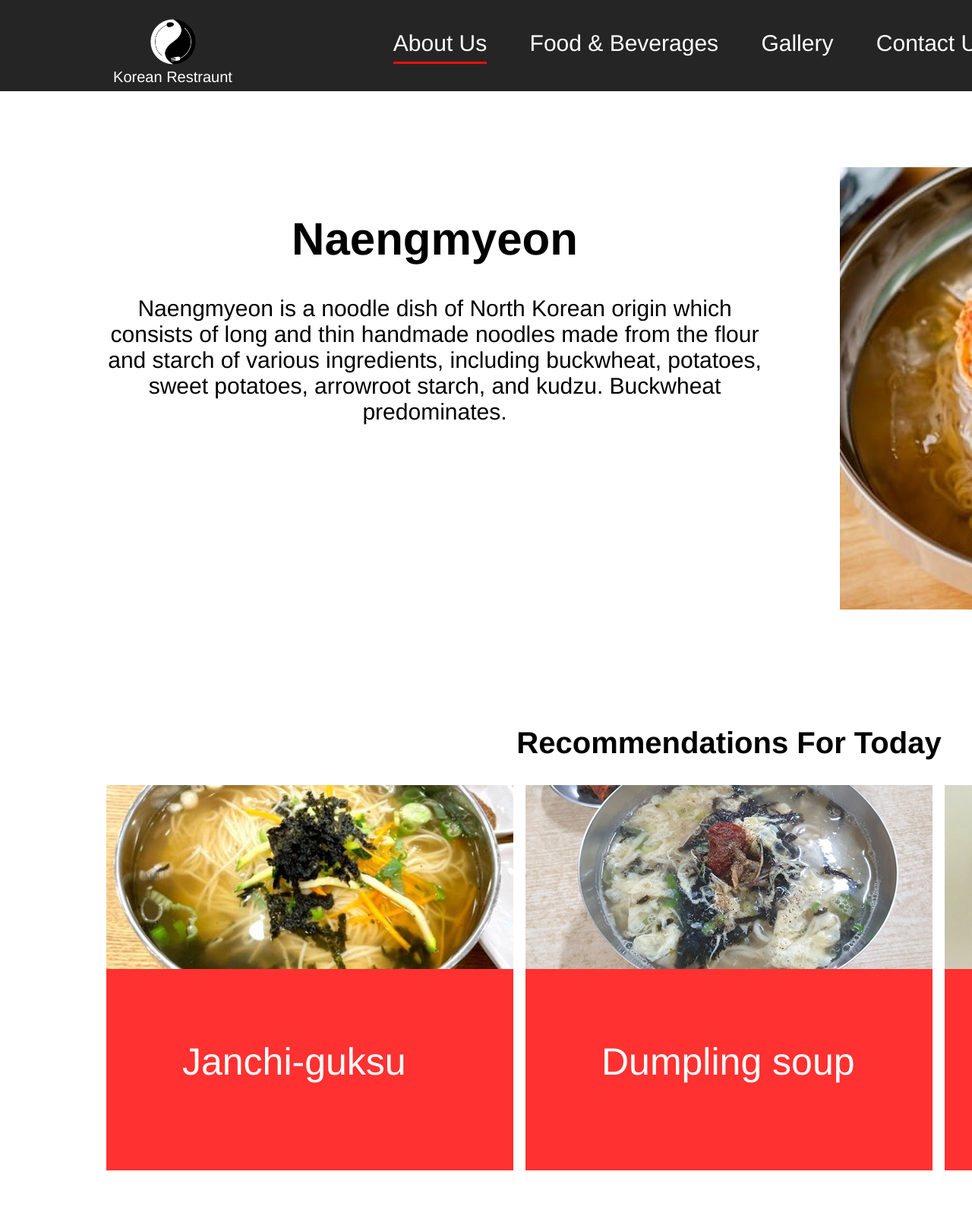
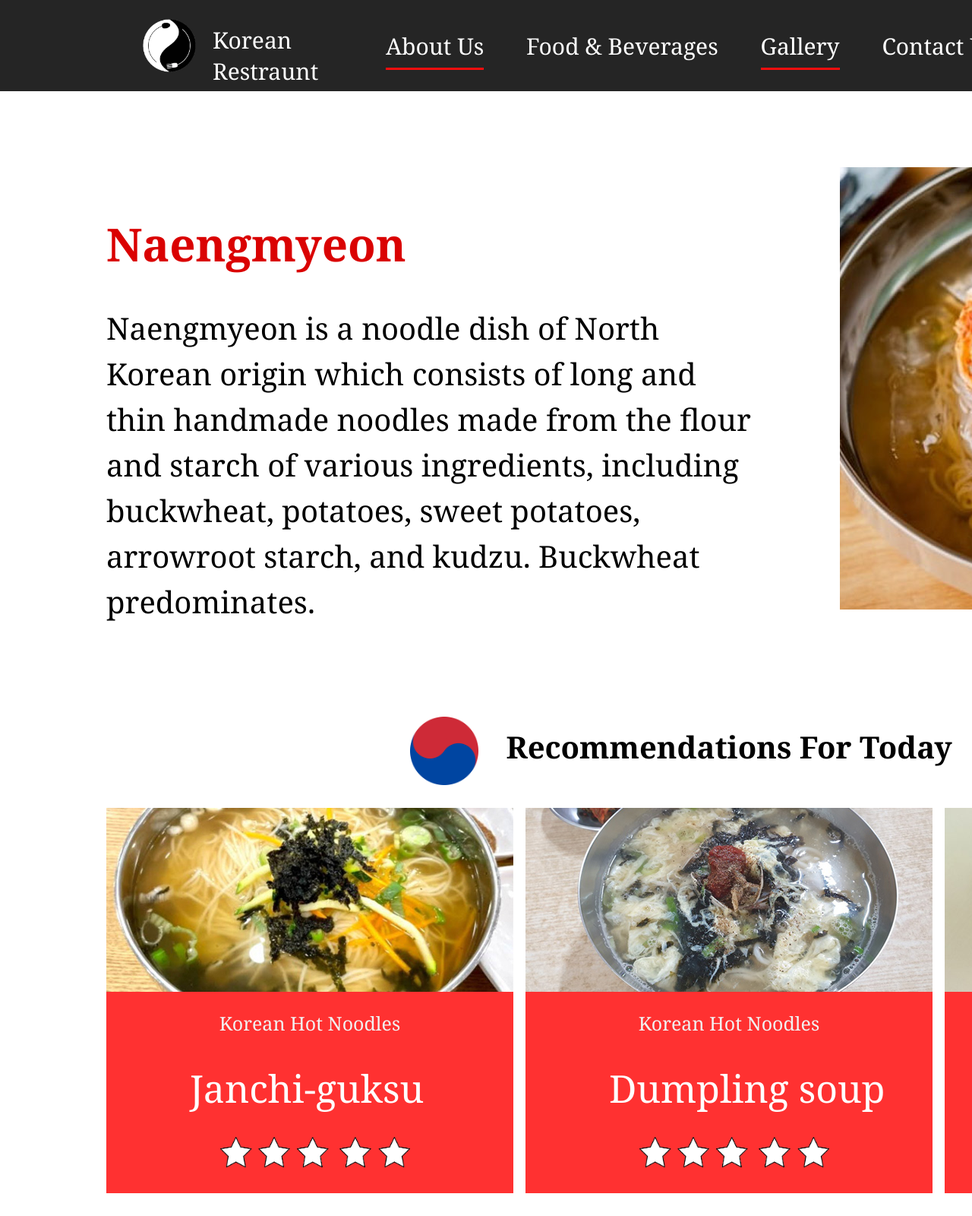
Before and after one commit to L22Seojong/lee_seojong_FIP, a plain HTML site: page index.html in a window 1280 px wide. Shown: the top 1600 px of the page at 76% size. Drawn offline with Linux system fonts and the light colour scheme.

Commit message:
building indext.html
changing location of images, adding more texts, and changing the font style

```diff
--- a/css/main.css
+++ b/css/main.css
@@ -19,8 +19,53 @@
 	margin: 0;
 	padding-top: 10px;
 	margin-top: 5px;
-	margin-right: 85px;
+	margin-right: 95px;
 	font-size: 20px;
+}
+
+.name {
+	margin-left: 140px;
+	margin-top: -69px;
+	font-size: 30px;
+}
+
+.hero_title {
+	text-align: left;
+	font-size: 60px;
+	color: #da0202;
+}
+
+.description {
+	text-align: left;
+	font-size: 40px;
+	line-height: 1.5;
+}
+
+.food {
+	color: #f2f2f2;
+	text-align: center;
+	font-size: 25px;
+	margin-bottom: -55px;
+	margin-top: 20px;
+}
+
+.grade {
+	margin-top: 30px;
+	margin-left: 150px;
+	width: 250px;
+}
+
+.taegeuk {
+	margin-top: -100px;
+	margin-bottom: 30px;
+	margin-left: 400px;
+}
+
+
+.taegeuk2 {
+	margin-top: -100px;
+	margin-bottom: 30px;
+	margin-left: 1005px;
 }
 
 #main-nav {
@@ -126,7 +171,7 @@ img {
 /*html selectors*/
 
 body {
-	font-family: "Helvetica Neue", Helvetica, Arial, sans-serif;
+	font-family: "Cambria, Cochin", Georgia, Times, 'Times New Roman', serif;
 	font-size: 12px;
 }
 
@@ -246,7 +291,7 @@ you work on and the intended audience */
 .products-text {
 	color: #fff;
 	font-size: 50px;
-	margin-left: 100px;
+	margin-left: 110px;
 	margin-top: 90px;
 }
 
@@ -277,6 +322,8 @@ you work on and the intended audience */
 	margin-top: 30px;
 	margin-bottom: -60px;
 	padding-top: 60px;
+	line-height: 1.5;
+
 }
 
 #about-image {
@@ -293,9 +340,22 @@ you work on and the intended audience */
 #contact-text {
 	grid-column: 1/8;
 	/* Remove as content will dictate height */
+	margin-top: -50px;
+	margin-left: -70px;
 	height: 700px;
 	text-align: left;
 	font-size: 40px;
+	line-height: 1.5;
+}
+
+.Address {
+	grid-column: 1/8;
+	/* Remove as content will dictate height */
+	height: 700px;
+	text-align: left;
+	font-size: 40px;
+	line-height: 1.5;
+	margin-top: 20px;
 }
 
 #contact-form {
--- a/index.html
+++ b/index.html
@@ -8,12 +8,11 @@
 <!-- students must convert divs to semantic tags -->
 <body>
 	<div id="container">
-
         <div id="header-con">
             <div id="main-header" class="grid-con">
                 <div id="header-box1" class="logo">
-                    <img src="images/logo.png" alt="logo" width="60" height="60">
-                    <p>Korean Restraunt</p>
+                    <img src="images/logo.png" alt="logo" width="70" height="70">
+                    <p class="name">Korean Restraunt</p>
                 </div>
                 <div id="main-nav" class="box-color">
                     <nav id="main-nav">
@@ -21,7 +20,7 @@
                         <ul>
                             <li><a class="active" href="index.html">About Us</a></li>
                             <li><a href="#">Food & Beverages</a></li>
-                            <li><a href="#">Gallery</a></li>
+                            <li><a class="active" href="gallery.html">Gallery</a></li>
                             <li><a href="#">Contact Us</a></li>
                         </ul>
                     </nav>
@@ -35,8 +34,8 @@
         <main>
             <div class="grid-con" id="hero">
                 <div id="hero-text" class="box-color">
-                    <h1>Naengmyeon</h1>
-                    <p>
+                    <h1 class="hero_title">Naengmyeon</h1>
+                    <p class="description">
                         Naengmyeon is a noodle dish of North Korean origin which consists of long and thin handmade noodles made from the
                         flour and starch of various ingredients, including buckwheat, potatoes, sweet potatoes, arrowroot starch, and kudzu. Buckwheat predominates.
                     </p>
@@ -46,17 +45,25 @@
 
             <div class="grid-con" id="products">
                 <h2 class="recommendations">Recommendations For Today</h2>
+                <img src="images/round image/Taegeuk.svg.png" class="taegeuk" alt="taegeuk" width="90px" height="90px">
+                <img src="images/round image/Taegeuk.svg.png" class="taegeuk2" alt="taegeuk" width="90px" height="90px">
                 <div class="product-box" id="product1">
                     <img src="images/rectangle pictures/noodle2.jpg" alt="image">
+                    <p class="food">Korean Hot Noodles</p>
                     <p class="products-text">Janchi-guksu</p>
+                    <img src="images/stars.png" class="grade" alt="grade">
                 </div>
                 <div class="product-box" id="product2">
                     <img src="images/rectangle pictures/ dumpling soup.jpg" alt="image">
+                    <p class="food">Korean Hot Noodles</p>
                     <p class="products-text"> Dumpling soup</p>
+                    <img src="images/stars.png" class="grade" alt="grade">
                 </div>
                 <div class="product-box" id="product3">
                     <img src="images/rectangle pictures/bone meet.jpg" alt="image">
-                    <p class="products-text2">LA_Kalbi</p>
+                    <p class="food">Korean Hot Noodles</p>
+                    <p class="products-text2">LA_Galbi</p>
+                    <img src="images/stars.png" class="grade" alt="grade">
                 </div>
             </div>
 
@@ -66,8 +73,8 @@
                         <div id="about-text" class="box-color">
                             <h4>Korean food came from very old traditions in Korea.
                             It has developed through many environmental, political, and cultural changes.
-                            There are special rules for eating meals in Korea.</h4>
-
+                            There are special rules for eating meals in Korea.
+                        </h4>
                         <p>Korean cuisine is largely based on rice, vegetables, seafood and meats.
                             Dairy is largely absent from the traditional Korean diet.
                             Traditional Korean meals are named for the number of side dishes that accompany steam-cooked short-grain rice.
@@ -84,10 +91,11 @@
                     <p>Questions, suggestions, complaints? Let us know by sending an email to us at the address below. Though we can’t answer every e-mail, you can be sure that we read them all and do our best to respond.
 
                         For help with your subscription, email leetom9124@gmail.com
-
-                        Address:
+                    </p>
+                    <p class="Address">Address:
                         130 Dundas St, London, ON N6A 1G2
                     </p>
+
                 </div>
                 <div id="contact-form" class="box-color">
                     <div class="container">
@@ -143,7 +151,5 @@
             </div>
         </div>
     </div>
-
-    </div>
 </body>
 </html>
```
Also changed, not shown: images/round image/Taegeuk.svg.png (added), images/stars.png (added). Lines whose indentation alone changed are shown as unchanged.
